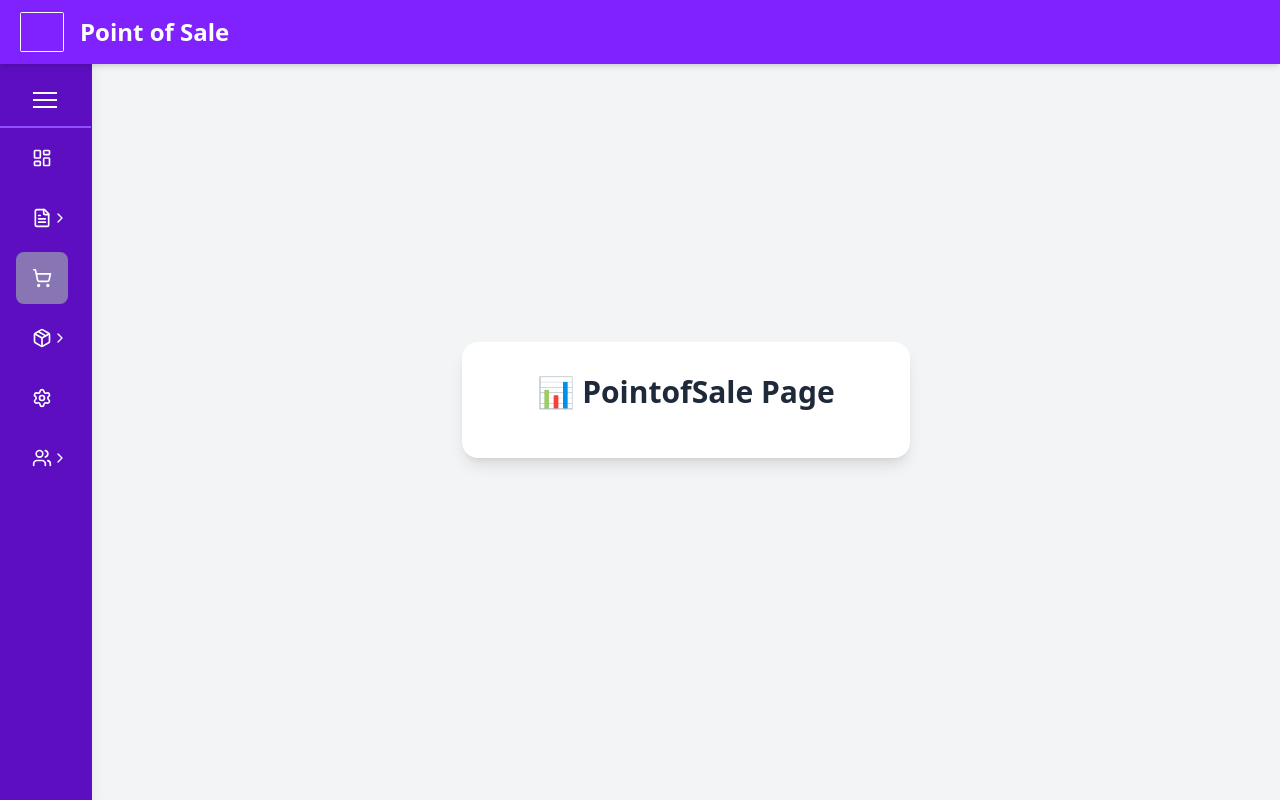
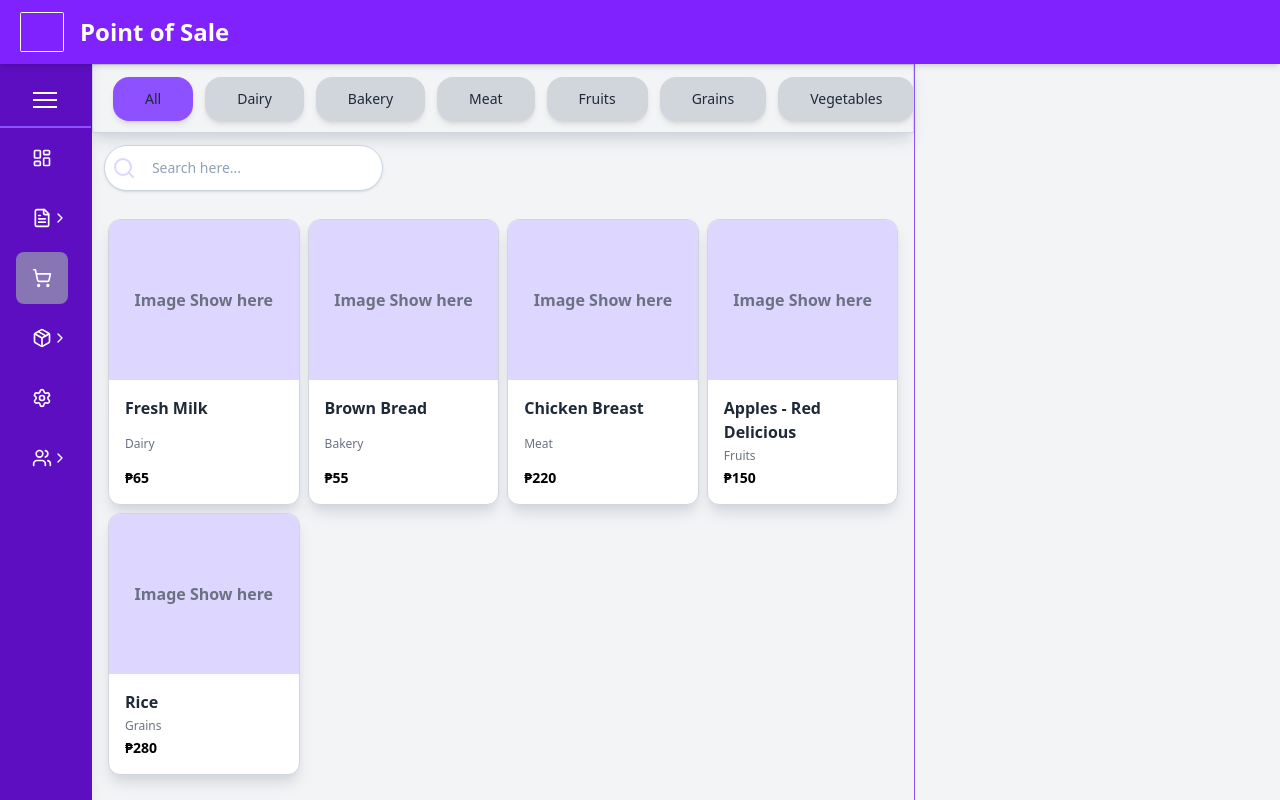
Before and after one commit to JCDacuma/inventorypos-frontend, a React (Vite) app: page /point-of-sale in a window 1280 px wide. Built offline with nearby package versions, Linux system fonts and the light colour scheme.

Commit message:
feat(ui): add new page Point of Sale ui

```diff
--- a/src/components/Layouts/Layout.jsx
+++ b/src/components/Layouts/Layout.jsx
@@ -123,7 +123,7 @@ export const Layout = ({ currentWebPage = "", children, style = "" }) => {
   };
 
   return (
-    <div className={`bg-gray-100 w-1/1 h-screen flex ${style}`}>
+    <div className={`bg-gray-100 w-full h-screen flex ${style}`}>
       <Navbar
         page={currentWebPage}
         setSideBarMobile={HandleMobileSideBar}
--- a/src/components/ui/Searchbar.jsx
+++ b/src/components/ui/Searchbar.jsx
@@ -6,20 +6,12 @@ export default function Searchbar() {
   const SmallDesktop = useMediaQuery({ maxWidth: 868 });
   return (
     <div
-      className={` relative flex ${
-        isMobile
-          ? `w-1/1` /* Mobile 667 device and below */
-          : BigDesktop
-          ? `w-1/5` /* BigDesktop 1468 device and above*/
-          : SmallDesktop
-          ? `w-1/1` /* Small Desktop 868 and below but not below 667 */
-          : `w-1/3` /* 868 and above but not above 1468  */
-      } `}
+      className={` relative flex w-full sm:w-[90%] md:w-[50%] lg:w-[35%] 2xl:w-[25%]`}
     >
       {<Search className="absolute mt-[0.7rem] ml-2 text-violet-200" />}
       <input
         placeholder="   Search here..."
-        className="py-3 text-sm bg-white border shadow-sm outline-none  w-1/1 rounded-2xl pl-9 border-slate-300 ring-0 placeholder:text-slate-400 focus:border-slate-400 focus:ring-2 focus:ring-slate-200"
+        className="py-3 text-sm bg-white border shadow-sm outline-none rounded-[100rem] w-1/1 pl-9 border-slate-300 ring-0 placeholder:text-slate-400 focus:border-slate-400 focus:ring-2 focus:ring-slate-200"
       />
     </div>
   );
--- a/src/modules/pos/pages/point_of_sale.jsx
+++ b/src/modules/pos/pages/point_of_sale.jsx
@@ -1,14 +1,218 @@
+import React from "react";
+import { useState, useEffect, useRef } from "react";
 import { Layout } from "@/components/Layouts/Layout";
+import { HorizontalSlider } from "@/utils/slider.jsx";
+import Searchbar from "@/components/ui/Searchbar.jsx";
+import {
+  motion,
+  AnimatePresence,
+  useDragControls,
+  DragControls,
+} from "framer-motion";
 
+import { ShoppingBasket } from "lucide-react";
 export default function PointofSale() {
+  // sample grocery products
+  const product = [
+    {
+      id: 1,
+      item: "Fresh Milk",
+      sku: "MLK-001",
+      Category: "Dairy",
+      CurrentStock: 20,
+      Unit: "bottles",
+      MinStock: 5,
+      category: 1,
+      itemprice: 65.0,
+      taxable: true,
+      status: "Active",
+    },
+    {
+      id: 2,
+      item: "Brown Bread",
+      sku: "BRD-001",
+      Category: "Bakery",
+      CurrentStock: 15,
+      Unit: "loaves",
+      MinStock: 3,
+      category: 2,
+      itemprice: 55.0,
+      taxable: false,
+      status: "Active",
+    },
+    {
+      id: 3,
+      item: "Chicken Breast",
+      sku: "MT-CHK-001",
+      Category: "Meat",
+      CurrentStock: 10,
+      Unit: "packs",
+      MinStock: 2,
+      category: 3,
+      itemprice: 220.0,
+      taxable: true,
+      status: "Active",
+    },
+    {
+      id: 4,
+      item: "Apples - Red Delicious",
+      sku: "FRU-APL-001",
+      Category: "Fruits",
+      CurrentStock: 25,
+      Unit: "kg",
+      MinStock: 5,
+      category: 4,
+      itemprice: 150.0,
+      taxable: false,
+      status: "Active",
+    },
+    {
+      id: 5,
+      item: "Rice",
+      sku: "GRN-RCE-001",
+      Category: "Grains",
+      CurrentStock: 30,
+      Unit: "sacks",
+      MinStock: 5,
+      category: 5,
+      itemprice: 280.0,
+      taxable: false, // rice is usually non-VAT in PH
+      status: "Active",
+    },
+  ];
+
+  // sample grocery categories
+  const category = [
+    { categoryId: 1, categoryName: "Dairy" },
+    { categoryId: 2, categoryName: "Bakery" },
+    { categoryId: 3, categoryName: "Meat" },
+    { categoryId: 4, categoryName: "Fruits" },
+    { categoryId: 5, categoryName: "Grains" },
+    { categoryId: 6, categoryName: "Vegetables" },
+    { categoryId: 7, categoryName: "Seafood" },
+    { categoryId: 8, categoryName: "Snacks" },
+    { categoryId: 9, categoryName: "Beverages" },
+    { categoryId: 10, categoryName: "Frozen Foods" },
+    { categoryId: 11, categoryName: "Canned Goods" },
+    { categoryId: 12, categoryName: "Condiments & Sauces" },
+    { categoryId: 13, categoryName: "Spices & Seasonings" },
+    { categoryId: 14, categoryName: "Personal Care" },
+    { categoryId: 15, categoryName: "Household Essentials" },
+  ];
+
+  //CategoryDisplay for each item
+  const HandleItemCategory = (value) => {
+    const itemCategory = category.find((ctgry) => ctgry.categoryId === value);
+    return itemCategory.categoryName;
+  };
+
+  const [selctdCtgry, setselctdCtgry] = useState(null);
+
   return (
     <Layout currentWebPage="Point of Sale" style="items-center">
-      {/*Dito lagay yung page layout*/}
-      <div className="flex justify-center w-1/1">
-        <div className="w-full max-w-md p-8 m-6 text-center bg-white shadow-lg rounded-2xl ">
-          <h1 className="mb-4 text-3xl font-bold text-gray-800">
-            📊 PointofSale Page
-          </h1>
+      <div className="flex w-full h-full pt-16 ">
+        <div className="flex w-full h-full ">
+          <div className="flex flex-col w-full lg:w-3/4 ">
+            {/* category */}
+            <HorizontalSlider
+              className={
+                "flex items-center gap-3 px-5 py-4 overflow-x-auto overflow-y-hidden border border-gray-300 shadow-lg shadow-gray-300 scrollbar-hide"
+              }
+            >
+              <div className="flex w-20 gap-3 min-h-10">
+                <motion.button
+                  whileHover={{
+                    scale: 1.05,
+
+                    color: "#fff",
+                    boxShadow: "0px 8px 20px rgba(104, 55, 196, 0.35)",
+                  }}
+                  whileTap={{ scale: 0.95 }}
+                  transition={{ duration: 0.2, ease: "easeInOut" }}
+                  onClick={() => setselctdCtgry(null)}
+                  className={`flex-shrink-0 px-5 py-1 text-xs font-medium text-gray-800 transition-colors ${
+                    selctdCtgry === null ? `bg-violet-500` : `bg-gray-300`
+                  }  shadow-md cursor-pointer select-none md:text-sm md:px-8 md:py-3 rounded-2xl focus:outline-none focus:ring-2 focus:ring-purple-400 focus:ring-offset-2`}
+                >
+                  All
+                </motion.button>
+
+                {category.map((ctgry) => (
+                  <motion.button
+                    whileHover={{
+                      scale: 1.05,
+
+                      color: "#fff",
+                      boxShadow: "0px 8px 20px rgba(104, 55, 196, 0.35)",
+                    }}
+                    whileTap={{ scale: 0.95 }}
+                    transition={{ duration: 0.2, ease: "easeInOut" }}
+                    key={ctgry.categoryId}
+                    onClick={() => {
+                      setselctdCtgry(ctgry.categoryId);
+                    }}
+                    className={`flex-shrink-0 px-5 py-1
+    ${
+      selctdCtgry === ctgry.categoryId
+        ? "bg-violet-500 text-white" // ✅ selected state
+        : "bg-gray-300 text-gray-800" // default state
+    }
+    text-xs font-medium transition-colors shadow-md cursor-pointer select-none
+    md:text-sm md:px-8 md:py-3 rounded-2xl focus:outline-none
+    focus:ring-2 focus:ring-purple-400 focus:ring-offset-2`}
+                  >
+                    {ctgry.categoryName}
+                  </motion.button>
+                ))}
+              </div>
+            </HorizontalSlider>
+            <div className="flex justify-start items-center w-[100%] gap-1 py-3 px-3  ">
+              <Searchbar className="pt-3 " />
+              <motion.button
+                whileHover={{
+                  scale: 1.05,
+                  backgroundColor: "hsl(260, 56%, 49%)",
+                  color: "#fff",
+                  boxShadow: "0px 8px 20px rgba(104, 55, 196, 0.35)",
+                }}
+                whileTap={{ scale: 0.9 }}
+                transition={{ type: "spring", stiffness: 300, damping: 20 }}
+                className="flex items-center justify-center px-3 py-[0.7rem] border border-gray-300 rounded-xl shadow-lg shadow-gray-300 text-violet-700 bg-white lg:hidden"
+              >
+                <ShoppingBasket size={20} />
+              </motion.button>
+            </div>
+            <div className="w-full h-full p-4 overflow-auto">
+              <div className="grid grid-cols-1 gap-2 sm:grid-cols-2 lg:grid-cols-3 xl:grid-cols-4 ">
+                {product.map((item) => (
+                  <div
+                    key={item.id}
+                    className="flex flex-col overflow-hidden transition-transform transform bg-white border border-gray-300 shadow-lg cursor-pointer select-none shadow-gray-300 rounded-xl hover:shadow-xl hover:scale-105"
+                  >
+                    {/* Image placeholder */}
+                    <div className="flex items-center justify-center w-full h-40 font-semibold text-gray-500 border-dashed bg-violet-200 border-violet-600">
+                      <p>Image Show here</p>
+                    </div>
+
+                    {/* Content */}
+                    <div className="flex flex-col justify-between flex-1 p-4">
+                      <p className="font-semibold text-gray-800 text-md">
+                        {item.item}
+                      </p>
+                      <p className="mt-1 text-xs text-gray-500">
+                        {HandleItemCategory(item.category)}
+                      </p>
+                      <p className="mt-1 text-sm font-bold text-black">
+                        ₱{item.itemprice}
+                      </p>
+                    </div>
+                  </div>
+                ))}
+              </div>
+            </div>
+          </div>
+          {/* cart section */}
+          <div className="hidden w-1/3 border-l-1 border-violet-500 lg:flex"></div>
         </div>
       </div>
     </Layout>
--- a/src/modules/product/pages/product_add.jsx
+++ b/src/modules/product/pages/product_add.jsx
@@ -3,7 +3,7 @@ import { Link } from "react-router-dom";
 import { useState, useEffect, useRef } from "react";
 import { Layout } from "@/components/Layouts/Layout.jsx";
 import AddCategoryModal from "@/modules/product/components/Layouts/productCategoryModal.jsx";
-import { Input } from "@/components/ui/input.jsx";
+import { Input } from "@/components/ui/Input.jsx";
 import { RadioGroup } from "@/components/ui/radioGroup.jsx";
 import { DefaultDropDown } from "@/components/ui/dropdown.jsx";
 import { motion } from "framer-motion";
--- /dev/null
+++ b/src/utils/slider.jsx
@@ -0,0 +1,40 @@
+import { useRef, useState } from "react";
+
+export function HorizontalSlider({ children, className = "" }) {
+  const sliderRef = useRef(null);
+  const [isDown, setIsDown] = useState(false);
+  const [startX, setStartX] = useState(0);
+  const [scrollLeft, setScrollLeft] = useState(0);
+  const [moved, setMoved] = useState(false);
+
+  const handleMouseDown = (e) => {
+    setIsDown(true);
+    setMoved(false);
+    setStartX(e.pageX - sliderRef.current.offsetLeft);
+    setScrollLeft(sliderRef.current.scrollLeft);
+  };
+
+  const handleMouseLeave = () => setIsDown(false);
+  const handleMouseUp = () => setIsDown(false);
+
+  const handleMouseMove = (e) => {
+    if (!isDown) return;
+    e.preventDefault();
+    const x = e.pageX - sliderRef.current.offsetLeft;
+    const walk = (x - startX) * 1;
+    sliderRef.current.scrollLeft = scrollLeft - walk;
+  };
+
+  return (
+    <div
+      ref={sliderRef}
+      onMouseDown={handleMouseDown}
+      onMouseLeave={handleMouseLeave}
+      onMouseUp={handleMouseUp}
+      onMouseMove={handleMouseMove}
+      className={`flex items-center gap-3 overflow-x-auto scrollbar-hide cursor-grab active:cursor-grabbing ${className}`}
+    >
+      {children}
+    </div>
+  );
+}
```
